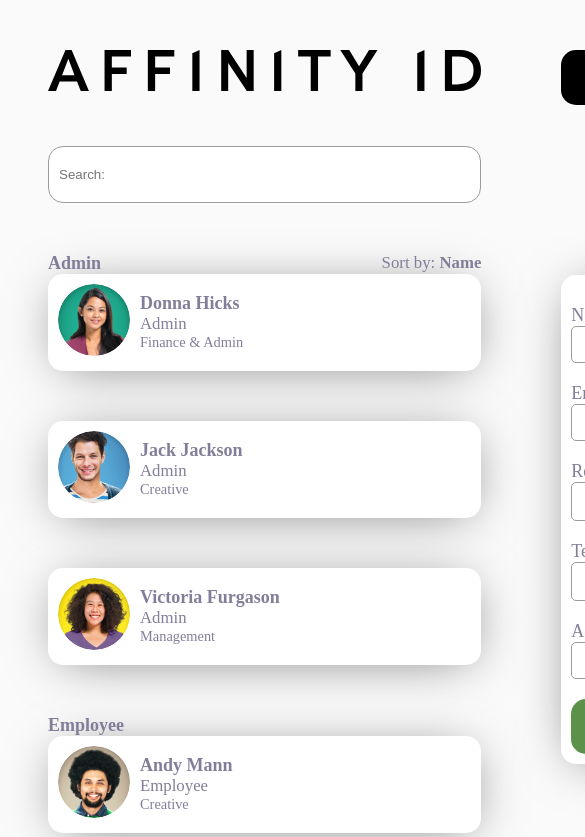
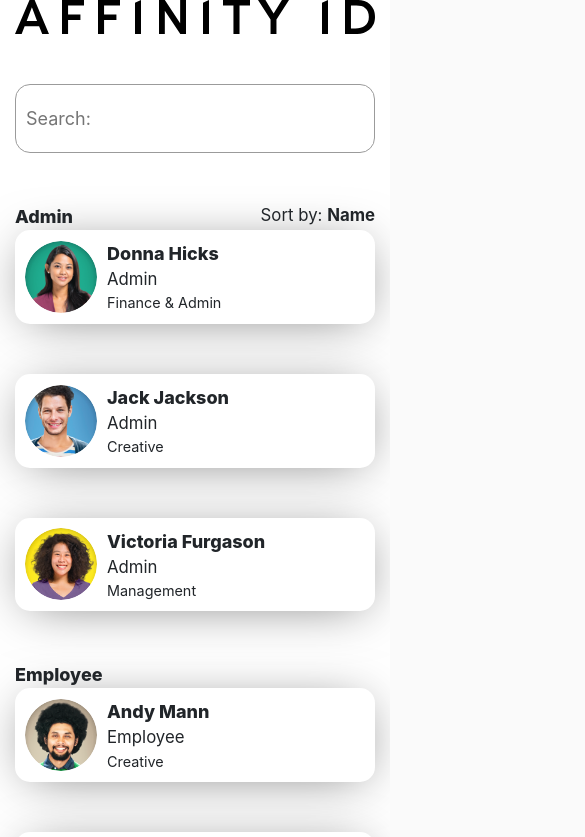
Before and after one commit to MrDockal/affinity-id, a React (Create React App) app: page / in a window 390 px wide. Shown: the top 837 px of the page, 585 px wide, since content can reach past the window. Built offline with nearby package versions, Linux system fonts and the light colour scheme.

Commit message:
Do responsive layout with Bootstrap

```diff
--- a/package.json
+++ b/package.json
@@ -7,6 +7,7 @@
     "@fortawesome/fontawesome-svg-core": "^1.2.17",
     "@fortawesome/free-solid-svg-icons": "^5.8.1",
     "@fortawesome/react-fontawesome": "^0.1.4",
+    "bootstrap": "^4.3.1",
     "i": "^0.3.6",
     "npm": "^6.9.0",
     "react": "^16.8.4",
--- a/public/index.html
+++ b/public/index.html
@@ -2,7 +2,7 @@
 <html lang="en">
   <head>
     <meta charset="utf-8">
-    <meta name="viewport" content="width=device-width, initial-scale=1, shrink-to-fit=no">
+	<meta name="viewport" content="width=device-width, initial-scale=1, shrink-to-fit=no">
     <meta name="theme-color" content="#000000">
     <!--
       manifest.json provides metadata used when your web app is added to the
--- a/src/App.tsx
+++ b/src/App.tsx
@@ -2,9 +2,6 @@ import * as React from 'react';
 import { ThemeProvider, createGlobalStyle } from 'styled-components';
 import { theme, IThemeProps } from './Model/theme';
 import { employees } from './Model/mocks/employees';
-import { StyledResponsiveContainer } from './Components/Styled/Responsive/StyledResponsiveContainer';
-import { StyledFlexRow } from './Components/Styled/FlexLayout/StyledFlexRow';
-import { StyledAppColumns } from './Components/Styled/FlexLayout/StyledAppColumns';
 import { StyledLogoImg } from './Components/Styled/Img/StyledLogoImg';
 import logoImg from './assets/img/affinityid-logo.svg';
 import { StyledSpace } from './Components/Styled/Elements/StyledSpace';
@@ -27,19 +24,19 @@ class App extends React.Component {
 			<HashRouter>
 				<ThemeProvider theme={theme}>
 					<EmployeeStore employees={employees}>
-						<StyledResponsiveContainer>
+						<div className='container'>
 							<GlobalStyle />
-							<StyledFlexRow>
-								<StyledAppColumns flexNumber={5}>
+							<div className='row'>
+								<div className='col-md-5'>
 									<StyledLogoImg src={logoImg} />
 									<StyledSpace />
 									<EmployeeList />
-								</StyledAppColumns>
-								<StyledAppColumns flexNumber={7}>
+								</div>
+								<div className='offset-md-1 col-md-6'>
 									<EmployeeManagement/>
-								</StyledAppColumns>
-							</StyledFlexRow>
-						</StyledResponsiveContainer>
+								</div>
+							</div>
+						</div>
 					</EmployeeStore>
 				</ThemeProvider>
 			</HashRouter>
--- a/src/Components/Styled/FlexLayout/StyledAppColumns.ts
+++ /dev/null
@@ -1,10 +0,0 @@
-import styled from 'styled-components';
-
-interface IProps {
-	flexNumber?: number;
-}
-
-export const StyledAppColumns = styled.div<IProps>`
-	flex: ${(props: IProps) => props.flexNumber || 1};
-	padding: 0 40px;
-`;
--- a/src/Components/Styled/Responsive/StyledResponsiveContainer.ts
+++ /dev/null
@@ -1,7 +0,0 @@
-import styled from 'styled-components';
-
-export const StyledResponsiveContainer = styled.div`
-	margin: auto;
-	width: 1200px;
-	margin-top: 50px;
-`;
--- a/src/index.tsx
+++ b/src/index.tsx
@@ -4,6 +4,7 @@ import App from './App';
 import registerServiceWorker from './registerServiceWorker';
 import { library } from '@fortawesome/fontawesome-svg-core';
 import { faPen, faTimes } from '@fortawesome/free-solid-svg-icons';
+import 'bootstrap/dist/css/bootstrap.min.css';
 
 (() => {
 	library.add(faPen, faTimes);
```
Also changed, not shown: 1 other file (tests, documents, lock files or other folders).
